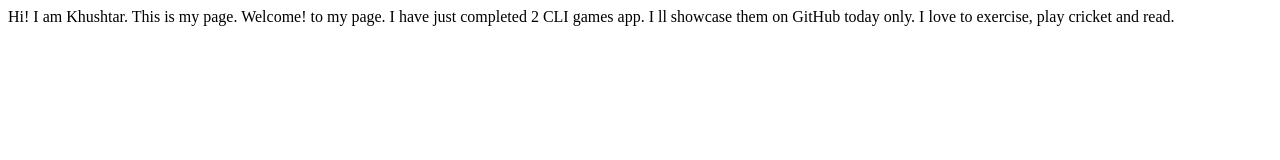
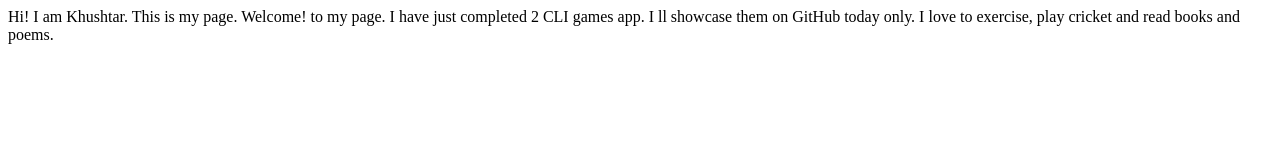
Before and after one commit to khushtar-faraz/student-site-demo, a plain HTML site: page index.html in a window 1280 px wide. Drawn offline with Linux system fonts and the light colour scheme.

Commit message:
doc: updated interests
Updated my hobbies

```diff
--- a/index.html
+++ b/index.html
@@ -11,6 +11,6 @@
     This is my page.
     Welcome! to my page.
     I have just completed 2 CLI games app. I ll showcase them on GitHub today only.
-    I love to exercise, play cricket and read.
+    I love to exercise, play cricket and read books and poems.
 </body>
 </html>
```
